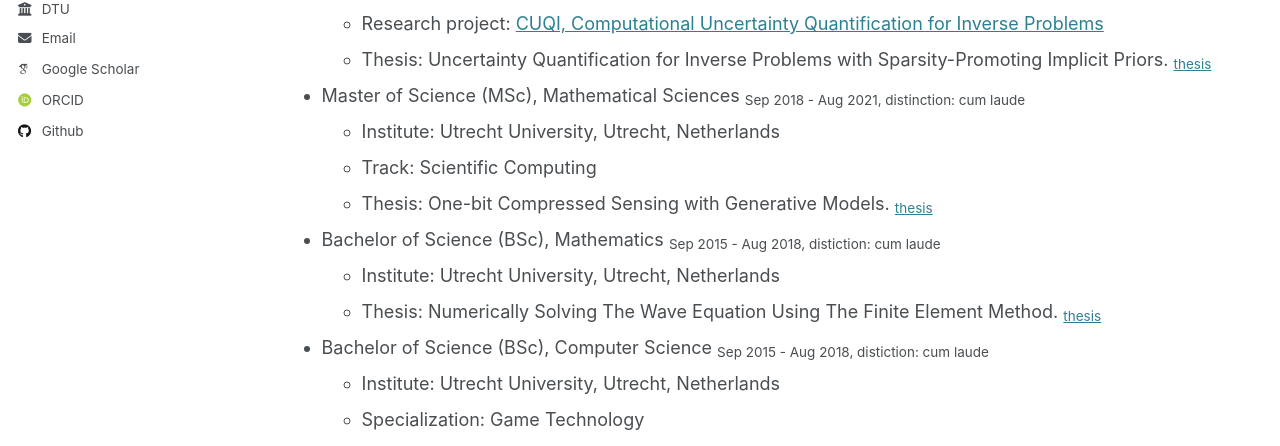
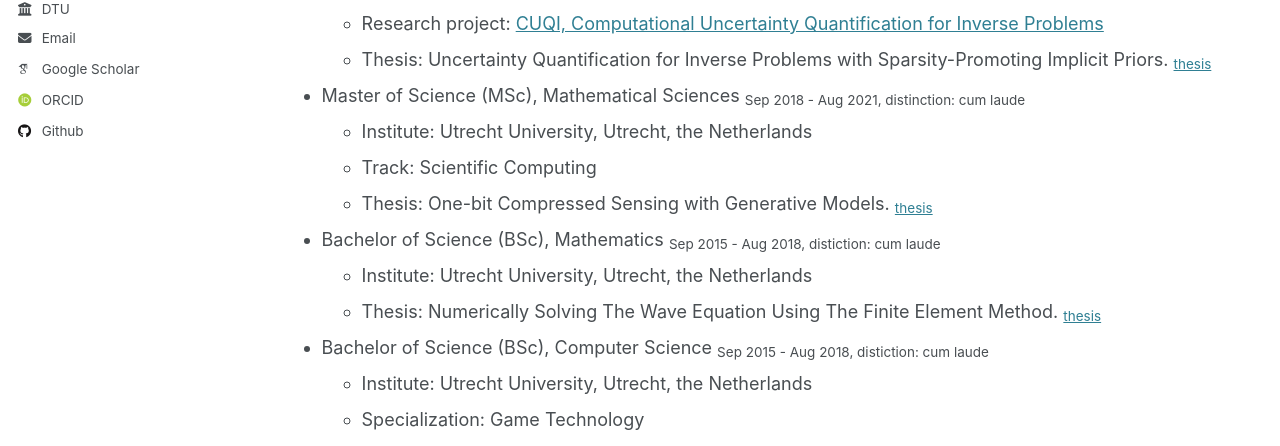
Before and after one commit to jeverink/jeverink.github.io, a Jekyll site: the page built from _pages/cv.md, in a window 1280 px wide and 900 px high. Shown: the part 431-877 px from the top of the window. Built offline with Jekyll 4.4.1, drawn with Linux system fonts in a browser that asks for light colours; some web fonts are replaced.

Commit message:
Fix typos

```diff
--- a/_pages/cv.md
+++ b/_pages/cv.md
@@ -22,14 +22,14 @@ Education:
   - Research project: [CUQI, Computational Uncertainty Quantification for Inverse Problems](https://sites.dtu.dk/cuqi)
   - Thesis: Uncertainty Quantification for Inverse Problems with Sparsity-Promoting Implicit Priors. <sub>[thesis](https://orbit.dtu.dk/files/390213132/phd_thesis_JMEV.pdf)</sub>
 - Master of Science (MSc), Mathematical Sciences <sub>Sep 2018 - Aug 2021, distinction: cum laude</sub>
-  - Institute: Utrecht University, Utrecht, Netherlands
+  - Institute: Utrecht University, Utrecht, the Netherlands
   - Track: Scientific Computing
   - Thesis: One-bit Compressed Sensing with Generative Models. <sub>[thesis](https://studenttheses.uu.nl/bitstream/handle/20.500.12932/41296/Master_thesis_Jasper_Everink.pdf)</sub>
 - Bachelor of Science (BSc), Mathematics <sub>Sep 2015 - Aug 2018, distiction: cum laude</sub>
-  - Institute: Utrecht University, Utrecht, Netherlands
+  - Institute: Utrecht University, Utrecht, the Netherlands
   - Thesis: Numerically Solving The Wave Equation Using The Finite Element Method. <sub>[thesis](https://studenttheses.uu.nl/bitstream/handle/20.500.12932/29861/thesis.pdf)</sub>
 - Bachelor of Science (BSc), Computer Science <sub>Sep 2015 - Aug 2018, distiction: cum laude</sub>
-  - Institute: Utrecht University, Utrecht, Netherlands
+  - Institute: Utrecht University, Utrecht, the Netherlands
   - Specialization: Game Technology
   - Thesis: FormalZ (Can Learning Formal Specification Be Fun? See related publication: [arXiv](https://arxiv.org/abs/1903.00334))
 
```
